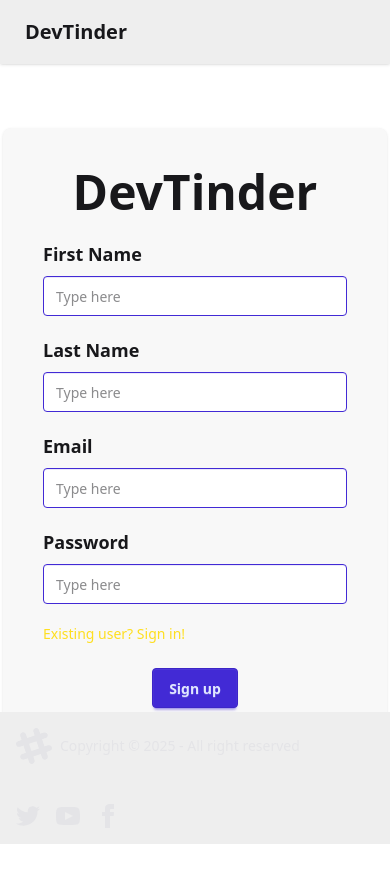
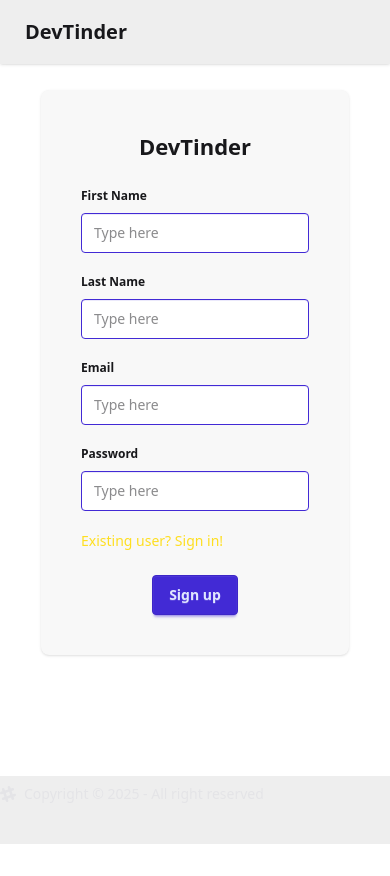
Before and after one commit to shaarma12/DevTinder-Frontend, a React (Vite) app: page /login in a window 390 px wide. Both pictures are taken after a click on the element "New user? Sign up and start exploring!". After the commit the page ends 844 px from the top, so only its background shows below. Built offline with nearby package versions, Linux system fonts and the light colour scheme; no server answers.

Commit message:
responsive for the login screen

```diff
--- a/src/Components/ConnectionCard.jsx
+++ b/src/Components/ConnectionCard.jsx
@@ -40,7 +40,7 @@ const ConnectionCard = ({ data, requestId }) => {
                   </div>
                 </div>
                 {status && (
-                  <div className="justify-end card-actions">
+                  <div className="justify-end card-actions absolute right-5">
                     <button
                       className="btn btn-error btn-outline rounded-full"
                       onClick={() => handleRequest(requestId, "rejected")}
--- a/src/Components/Feed.jsx
+++ b/src/Components/Feed.jsx
@@ -38,7 +38,7 @@ const Feed = () => {
 
   return (
     feedData && (
-      <div className="flex justify-center mb-32">
+      <div className="flex justify-center">
         <UserCard data={feedData[0]} />
       </div>
     )
--- a/src/Components/Footer.jsx
+++ b/src/Components/Footer.jsx
@@ -4,51 +4,50 @@ import { Link } from "react-router-dom";
 const Footer = () => {
   return (
     <div>
-      <footer className="footer sm:footer-horizontal bg-base-300 text-neutral-content items-center p-4 fixed bottom-0">
+      <footer className="footer sm:footer-horizontal bg-base-300 text-neutral-content items-center xl:p-4 lg:p-4 md:p-4 pt-2 fixed bottom-0">
         <aside className="grid-flow-col items-center">
           <svg
-            width="36"
-            height="36"
+            className="fill-current w-4 h-4 md:w-6 md:h-6 lg:w-7 lg:h-7 xl:w-8 xl:h-8"
             viewBox="0 0 24 24"
             xmlns="http://www.w3.org/2000/svg"
             fillRule="evenodd"
             clipRule="evenodd"
-            className="fill-current"
           >
             <path d="M22.672 15.226l-2.432.811.841 2.515c.33 1.019-.209 2.127-1.23 2.456-1.15.325-2.148-.321-2.463-1.226l-.84-2.518-5.013 1.677.84 2.517c.391 1.203-.434 2.542-1.831 2.542-.88 0-1.601-.564-1.86-1.314l-.842-2.516-2.431.809c-1.135.328-2.145-.317-2.463-1.229-.329-1.018.211-2.127 1.231-2.456l2.432-.809-1.621-4.823-2.432.808c-1.355.384-2.558-.59-2.558-1.839 0-.817.509-1.582 1.327-1.846l2.433-.809-.842-2.515c-.33-1.02.211-2.129 1.232-2.458 1.02-.329 2.13.209 2.461 1.229l.842 2.515 5.011-1.677-.839-2.517c-.403-1.238.484-2.553 1.843-2.553.819 0 1.585.509 1.85 1.326l.841 2.517 2.431-.81c1.02-.33 2.131.211 2.461 1.229.332 1.018-.21 2.126-1.23 2.456l-2.433.809 1.622 4.823 2.433-.809c1.242-.401 2.557.484 2.557 1.838 0 .819-.51 1.583-1.328 1.847m-8.992-6.428l-5.01 1.675 1.619 4.828 5.011-1.674-1.62-4.829z"></path>
           </svg>
+
           <p>Copyright © {new Date().getFullYear()} - All right reserved</p>
         </aside>
         <nav className="grid-flow-col gap-4 md:place-self-center md:justify-self-end">
           <Link>
             <svg
+              className="hidden xl:flex lg:flex md:flex fill-current md:w-5 md:h-5 lg:w-6 lg:h-6 xl:w-7 xl:h-7"
+              viewBox="0 0 24 24"
               xmlns="http://www.w3.org/2000/svg"
-              width="24"
-              height="24"
-              viewBox="0 0 24 24"
-              className="fill-current"
+              fillRule="evenodd"
+              clipRule="evenodd"
             >
               <path d="M24 4.557c-.883.392-1.832.656-2.828.775 1.017-.609 1.798-1.574 2.165-2.724-.951.564-2.005.974-3.127 1.195-.897-.957-2.178-1.555-3.594-1.555-3.179 0-5.515 2.966-4.797 6.045-4.091-.205-7.719-2.165-10.148-5.144-1.29 2.213-.669 5.108 1.523 6.574-.806-.026-1.566-.247-2.229-.616-.054 2.281 1.581 4.415 3.949 4.89-.693.188-1.452.232-2.224.084.626 1.956 2.444 3.379 4.6 3.419-2.07 1.623-4.678 2.348-7.29 2.04 2.179 1.397 4.768 2.212 7.548 2.212 9.142 0 14.307-7.721 13.995-14.646.962-.695 1.797-1.562 2.457-2.549z"></path>
             </svg>
           </Link>
           <Link>
             <svg
+              className="hidden xl:flex lg:flex md:flex fill-current md:w-5 md:h-5 lg:w-6 lg:h-6 xl:w-7 xl:h-7"
+              viewBox="0 0 24 24"
               xmlns="http://www.w3.org/2000/svg"
-              width="24"
-              height="24"
-              viewBox="0 0 24 24"
-              className="fill-current"
+              fillRule="evenodd"
+              clipRule="evenodd"
             >
               <path d="M19.615 3.184c-3.604-.246-11.631-.245-15.23 0-3.897.266-4.356 2.62-4.385 8.816.029 6.185.484 8.549 4.385 8.816 3.6.245 11.626.246 15.23 0 3.897-.266 4.356-2.62 4.385-8.816-.029-6.185-.484-8.549-4.385-8.816zm-10.615 12.816v-8l8 3.993-8 4.007z"></path>
             </svg>
           </Link>
           <Link>
             <svg
+              className="hidden xl:flex lg:flex md:flex fill-current md:w-5 md:h-5 lg:w-6 lg:h-6 xl:w-7 xl:h-7"
+              viewBox="0 0 24 24"
               xmlns="http://www.w3.org/2000/svg"
-              width="24"
-              height="24"
-              viewBox="0 0 24 24"
-              className="fill-current"
+              fillRule="evenodd"
+              clipRule="evenodd"
             >
               <path d="M9 8h-3v4h3v12h5v-12h3.642l.358-4h-4v-1.667c0-.955.192-1.333 1.115-1.333h2.885v-5h-3.808c-3.596 0-5.192 1.583-5.192 4.615v3.385z"></path>
             </svg>
--- a/src/Components/Friends.jsx
+++ b/src/Components/Friends.jsx
@@ -43,9 +43,13 @@ const Friends = () => {
     connection && (
       <div className="mt-24 ml-10 flex flex-col items-center gap-4">
         <h1 className="text-5xl font-bold mb-4">Connections</h1>
-        {connection.map((i) => {
-          return <ConnectionCard key={i._id} data={i} />;
-        })}
+        <div className="overflow-hidden overflow-y-scroll scroll-smooth h-[27rem] no-scrollbar">
+          <div className="flex flex-col gap-4">
+            {connection.map((i) => {
+              return <ConnectionCard key={i._id} data={i} />;
+            })}
+          </div>
+        </div>
       </div>
     )
   );
--- a/src/Components/Login.jsx
+++ b/src/Components/Login.jsx
@@ -56,16 +56,20 @@ const Login = () => {
   };
 
   return (
-    <div className="flex justify-center items-center my-32">
-      <div className="card w-96 bg-base-200 card-xl shadow-sm">
+    <div className="flex justify-center items-center xl:my-32 lg:my-[5.5rem] md:my-[5.5rem] my-[5.6rem]">
+      <div className="card xl:w-96 lg:w-96 md:w-96 bg-base-200 card-xl shadow-sm">
         <div className="card-body">
           <div className="flex justify-center items-center">
-            <h2 className="card-title text-5xl mb-2">DevTinder</h2>
+            <h2 className="card-title xl:text-5xl md:text-5xl lg:text-5xl mb-2">
+              DevTinder
+            </h2>
           </div>
           {trigger === true && (
             <>
               <fieldset className="fieldset">
-                <legend className="fieldset-legend text-lg">First Name</legend>
+                <legend className="fieldset-legend xl:text-lg md:text-lg lg:text-lg">
+                  First Name
+                </legend>
                 <input
                   type="firstName"
                   className="input input-primary"
@@ -78,7 +82,9 @@ const Login = () => {
                 />
               </fieldset>
               <fieldset className="fieldset">
-                <legend className="fieldset-legend text-lg">Last Name</legend>
+                <legend className="fieldset-legend xl:text-lg md:text-lg lg:text-lg">
+                  Last Name
+                </legend>
                 <input
                   type="lastName"
                   className="input input-primary"
@@ -93,7 +99,9 @@ const Login = () => {
             </>
           )}
           <fieldset className="fieldset">
-            <legend className="fieldset-legend text-lg">Email</legend>
+            <legend className="fieldset-legend xl:text-lg md:text-lg lg:text-lg">
+              Email
+            </legend>
             <input
               type="email"
               className="input input-primary"
@@ -106,7 +114,9 @@ const Login = () => {
             />
           </fieldset>
           <fieldset className="fieldset">
-            <legend className="fieldset-legend text-lg">Password</legend>
+            <legend className="fieldset-legend xl:text-lg md:text-lg lg:text-lg">
+              Password
+            </legend>
             <input
               type="password"
               className="input input-primary"
--- a/src/Components/Request.jsx
+++ b/src/Components/Request.jsx
@@ -42,6 +42,8 @@ const Request = () => {
     pendingRequest && (
       <div className="mt-24 ml-10 flex flex-col items-center gap-4">
         <h1 className="text-5xl font-bold mb-4">Pending Requests</h1>
+        <div className="overflow-hidden overflow-y-scroll scroll-smooth h-[27rem] no-scrollbar">
+          <div className="flex flex-col gap-4">
             {pendingRequest.map((i) => {
               return (
                 <ConnectionCard
@@ -52,6 +54,8 @@ const Request = () => {
               );
             })}
           </div>
+        </div>
+      </div>
     )
   );
 };
--- a/src/Components/UserCard.jsx
+++ b/src/Components/UserCard.jsx
@@ -15,11 +15,11 @@ const UserCard = ({ data }) => {
     dispatch(updateFeed(userId));
   };
   return (
-    <div className="card bg-base-200 w-96 shadow-sm flex mt-14 md:mt-8 lg:mt-9 xl:mt-24">
+    <div className="card bg-base-200 w-80 shadow-sm flex mt-14 md:mt-8 lg:mt-9 xl:mt-[4.8rem]">
       <figure>
-        <img src={data?.photoURL} alt="userImg" className="w-full h-72" />
+        <img src={data?.photoURL} alt="userImg" className="w-full h-64" />
       </figure>
-      <div className="card-body">
+      <div className="card-body -mt-4">
         <h2 className="card-title">{data?.firstName + " " + data?.lastName}</h2>
         <div className="flex justify-evenly w-44">
           {data?.age && <p>{data?.age} Years old</p>}
@@ -29,7 +29,7 @@ const UserCard = ({ data }) => {
           {data?.gender && <p className="">{data?.gender}</p>}
         </div>
         <p>{data?.about}</p>
-        <div className="card-actions justify-center gap-14 mt-4">
+        <div className="card-actions justify-center gap-14 pt-2">
           <button
             className="btn btn-error btn-soft"
             onClick={() => handleRequest("ignored", data?._id)}
--- a/src/index.css
+++ b/src/index.css
@@ -1,2 +1,10 @@
 @import "tailwindcss";
 @plugin "daisyui";
+
+.no-scrollbar::-webkit-scrollbar {
+  display: none;
+}
+.no-scrollbar {
+  -ms-overflow-style: none;
+  scrollbar-width: none;
+}
```
Lines whose indentation alone changed are shown as unchanged.
